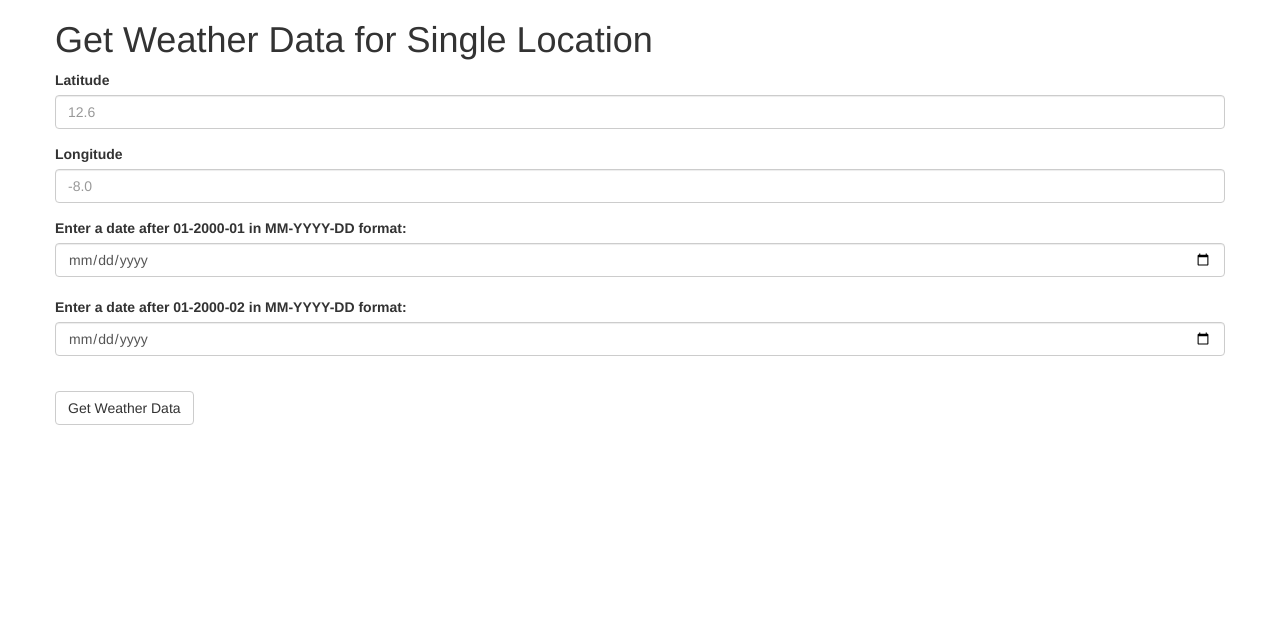
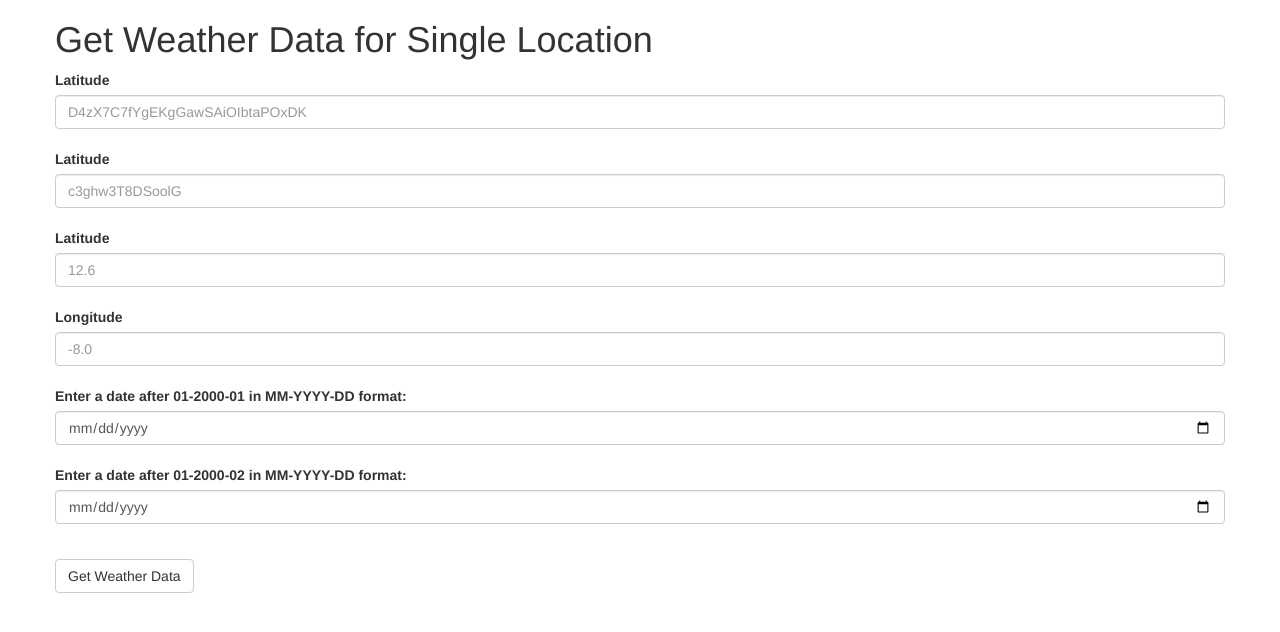
Before and after one commit to Gcav66/awhere-simple, a Flask app: page / in a window 1280 px wide. Shown: the top 632 px of the page. Run offline with Flask 2, Linux system fonts and the light colour scheme; some libraries are stand-ins or nearby versions.

Commit message:
added key/secret input form

```diff
--- a/app.py
+++ b/app.py
@@ -11,15 +11,15 @@ def create_app():
 
 app = create_app()
 
-with open("test_credentials.txt") as f:
-    data = f.read().split("\n")
-    key = data[0].strip()
-    secret = data[1].strip()
+#with open("test_credentials.txt") as f:
+    #data = f.read().split("\n")
+    #key = data[0].strip()
+    #secret = data[1].strip()
 
 
 
-def get_single_data(mlat, mlong, sdate, edate):
-    client = AwhereUpdate(key, secret)
+def get_single_data(akey, asec, mlat, mlong, sdate, edate):
+    client = AwhereUpdate(akey, asec)
     response = client.single_call(mlat, mlong, sdate, edate)
     clean = client.flatten_single(response)
     df = pd.DataFrame(clean)
@@ -32,11 +32,13 @@ def get_single_data(mlat, mlong, sdate, edate):
 def upload():
     template = 'upload_file.html'
     if request.method == 'POST':
+        akey = request.form['api_key']
+        asec = request.form['api_secret']
         mlat = request.form['latitude_input']
         mlong = request.form['longitude_input']
         sdate = request.form['start_date']
         edate = request.form['end_date']
-        xls_name = get_single_data(mlat, mlong, sdate, edate)
+        xls_name = get_single_data(akey, asec, mlat, mlong, sdate, edate)
         return send_file(xls_name, as_attachment=True)
         """
         myfile = request.files['inputFile']
@@ -48,4 +50,4 @@ def upload():
 
 if __name__ == "__main__":
     port = int(os.environ.get("PORT", 5000))
-    app.run(host='0.0.0.0', port=int(port))
+    app.run(host='0.0.0.0', port=int(port), debug=True)
--- a/requirements.txt
+++ b/requirements.txt
@@ -1,7 +1,6 @@
 Flask==0.10.1
 Flask-Bootstrap==3.3.6.0
 Flask-Cors==2.1.2
-Flask-Excel==0.0.4
 Jinja2==2.8
 oauthlib==1.0.3
 pandas==0.18.0
@@ -10,6 +9,4 @@ requests==2.9.1
 requests-oauthlib==0.6.1
 SQLAlchemy==1.0.12
 Werkzeug==0.11.4
-xlrd==0.9.4
 XlsxWriter==0.8.4
-xlwt==1.0.0
--- a/templates/upload_file.html
+++ b/templates/upload_file.html
@@ -16,14 +16,18 @@
       </div>
       <form action="" method=post>
         <div class="form-group">
+          <label for="apiKey">Latitude</label>
+          <input type="password" class="form-control" name="api_key" placeholder="D4zX7C7fYgEKgGawSAiOIbtaPOxDK">
+          <br>
+          <label for="exampleInputName2">Latitude</label>
+          <input type="password" class="form-control" name="api_secret" placeholder="c3ghw3T8DSoolG">
+          <br>
           <label for="exampleInputName2">Latitude</label>
           <input type="text" class="form-control" name="latitude_input" placeholder="12.6">
-        </div>
-        <div class="form-group">
+          <br>
           <label for="exampleInputEmail2">Longitude</label>
           <input type="text" class="form-control" name="longitude_input" placeholder="-8.0">
-        </div>
-        <div class="form-group">
+          <br>
           <label for="dateInput1">Enter a date after 01-2000-01 in MM-YYYY-DD format:</label>
           <input type="date" class="form-control" name="start_date" min="2000-01-01" placeholder="01-2016-01"><br>
           <label for="dateInput2">Enter a date after 01-2000-02 in MM-YYYY-DD format:</label>
--- a/test_credentials.txt
+++ /dev/null
@@ -1,2 +0,0 @@
-E5xV8B8nUfRJgGawSAiOIb0o7taPOxDK
-c2ihRiQPDStRoolG
```
